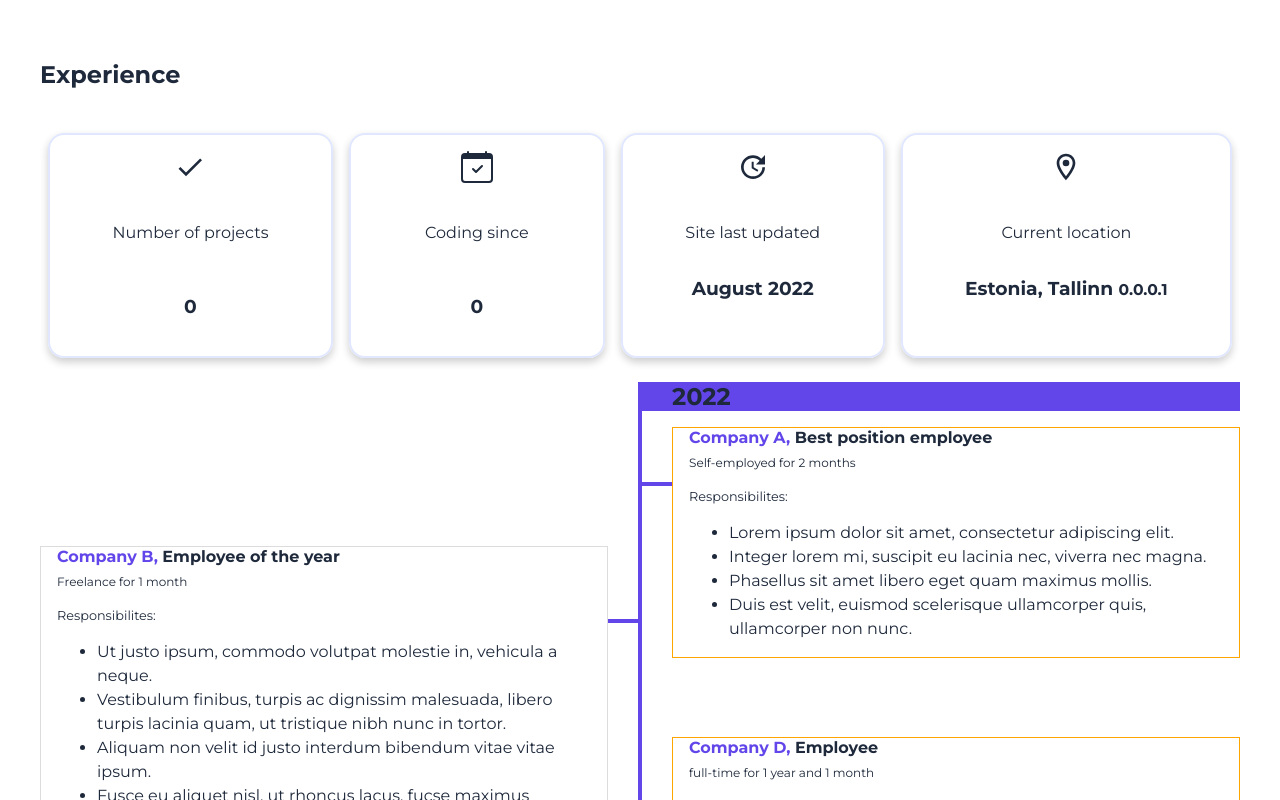
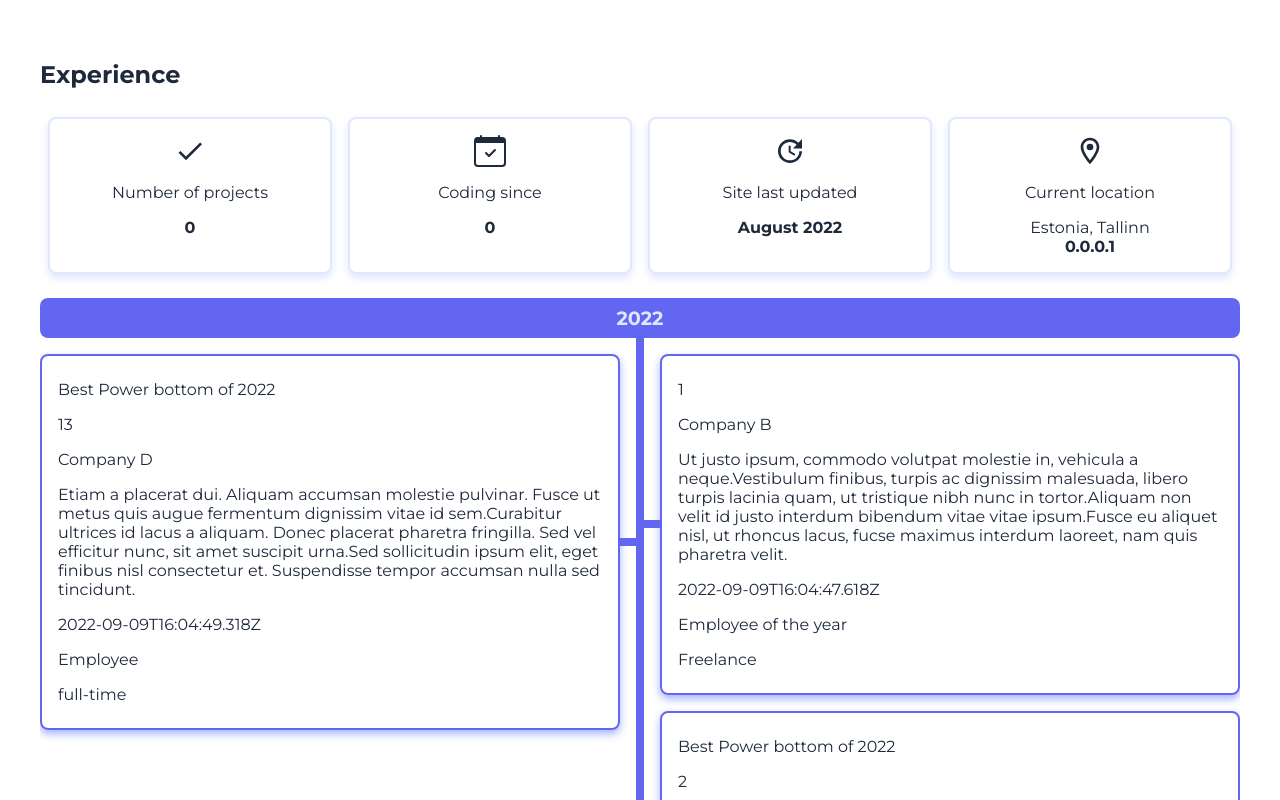
Before and after one commit to Seeru-crypto/aurora_front, a Next.js app: page / in a window 1280 px wide. Shown: the part 760-1560 px from the top of the page. Built offline with nearby package versions, Linux system fonts and the light colour scheme.

Commit message:
style: :art: Reworked all experience timeline view

```diff
--- a/src/components/experience/SectionCounter.tsx
+++ b/src/components/experience/SectionCounter.tsx
@@ -1,10 +1,9 @@
-import {BsCalendarCheck} from 'react-icons/bs';
-import {MdOutlineDone, MdOutlineLocationOn, MdUpdate} from 'react-icons/md';
+import { BsCalendarCheck } from 'react-icons/bs';
+import { MdOutlineDone, MdOutlineLocationOn, MdUpdate } from 'react-icons/md';
 import styled from 'styled-components';
 import data from '../../data.json';
-import {RootState, useAppSelector} from '../../state/store';
+import { RootState, useAppSelector } from '../../state/store';
 import NumberCounter from '../util/NumberCounter';
-import {IconContext} from "react-icons";
 
 export default function SectionCounter(): JSX.Element {
   const auroraLastUpdated = useAppSelector<string>((state: RootState) => state.app.auroraLastUpdated);
@@ -16,84 +15,66 @@ export default function SectionCounter(): JSX.Element {
     HERO_SECTION_LOCATION,
   } = data.text;
 
-  const iconOptions = {
-    className: "icon"
-  }
   // TODO: Fix rerendering bug, where counter becomes wider and thinner when counters are running up
   return (
     <SectionCounterStyle>
-        <div className="sectionCards">
-          <div className="sectionCard">
-            <i className="icon">
-              <IconContext.Provider value={iconOptions}>
-                <MdOutlineDone/>
-              </IconContext.Provider>
-            </i>
+      <div className="card">
+        <MdOutlineDone className="icon" />
         <p>{HERO_SECTION_PROJECTS_TITLE}</p>
-          <h3>
-            <NumberCounter endNumberValue={numberOfProjects} startNumberValue={0} duration={2000}  />
-          </h3>
+        <NumberCounter
+          className="highlight"
+          endNumberValue={numberOfProjects | 0}
+          startNumberValue={0}
+          duration={2000}
+        />
       </div>
-        <div className="sectionCard">
-          <i className="icon">
-            <IconContext.Provider value={iconOptions}>
-              <BsCalendarCheck/>
-            </IconContext.Provider>
 
-          </i>
+      <div className="card">
+        <BsCalendarCheck className="icon" />
         <p>{HERO_SECTION_CODING_SINCE[0]}</p>
-          <h3>
-            <NumberCounter endNumberValue={parseInt(HERO_SECTION_CODING_SINCE[1])} startNumberValue={1995} duration={2000} />
-          </h3>
+        <NumberCounter
+          endNumberValue={parseInt(HERO_SECTION_CODING_SINCE[1])}
+          startNumberValue={1995}
+          duration={2000}
+          className="highlight"
+        />
       </div>
-        <div className="sectionCard">
-          <i className="icon">
-            <IconContext.Provider value={iconOptions}>
-              <MdUpdate/>
-            </IconContext.Provider>
-          </i>
+
+      <div className="card">
+        <MdUpdate className="icon" />
         <p>{HERO_SECTION_LAST_UPDATED_TITLE}</p>
-          <h3>{auroraLastUpdated}</h3>
+        <span className="highlight">{auroraLastUpdated}</span>
       </div>
-        <div className="sectionCard">
-          <i className="icon">
-            <IconContext.Provider value={iconOptions}>
-              <MdOutlineLocationOn/>
-            </IconContext.Provider>
-          </i>
+
+      <div className="card">
+        <MdOutlineLocationOn className="icon" />
         <p>{HERO_SECTION_LOCATION[0]}</p>
-          <h3>
-            {HERO_SECTION_LOCATION[1]} <small>{<NumberCounter endNumberValue={127} startNumberValue={0} duration={2000} />}.0.0.1</small>
-          </h3>
-        </div>
+        <span>{HERO_SECTION_LOCATION[1]}</span>
+        <span className="highlight">
+          <NumberCounter endNumberValue={127} startNumberValue={0} duration={2000} />
+          .0.0.1
+        </span>
       </div>
     </SectionCounterStyle>
   );
 }
 
 const SectionCounterStyle = styled.div`
-  .sectionCards {
   display: flex;
-    flex-wrap: wrap;
-    padding: 1rem 0;
-  }
+  flex-flow: row wrap;
 
-  .icon {
-    font-size: ${(props) => props.theme.size.$500};
-    padding: 0.5rem 0;
-  }
-
-  .sectionCard {
+  .card {
+    align-items: center;
+    border: 2px solid ${(props) => props.theme.primaryColor.$100};
+    border-radius: ${(props) => props.theme.borderRadius};
+    box-shadow: 0 4px 8px 0 ${(props) => props.theme.primaryColor.$100};
+    cursor: default;
     display: flex;
-    flex-direction: column;
-    align-items: center;
-    box-shadow: 0 4px 8px 0 rgba(0, 0, 0, 0.2);
-    border: 2px solid ${(props) => props.theme.primaryColor.$100};
-    min-width: 21%;
-    border-radius: 1rem;
-    flex: 1 1 auto;
+    flex-flow: column nowrap;
+    flex: 1 1 20%;
     margin: 0.5rem;
-    cursor: auto;
+    padding: 0 0 1rem 0;
+    transition: border ${(props) => props.theme.transition};
 
     :hover {
       border: 2px solid ${(props) => props.theme.primaryColor.$400};
@@ -101,10 +82,22 @@ const SectionCounterStyle = styled.div`
       .icon {
         fill: ${(props) => props.theme.buttonHoverBkgColor};
       }
+
+      .highlight {
+        color: ${(props) => props.theme.primaryColor.$400};
+      }
     }
   }
 
-  @media (max-width: 1200px) {
-    border: 1px solid orange;
+  .icon {
+    font-size: ${(props) => props.theme.size.$500};
+    padding: 1rem 0 0 0;
+    transition: fill ${(props) => props.theme.transition};
+  }
+
+  .highlight {
+    font-weight: bold;
+    margin: 0;
+    transition: color ${(props) => props.theme.transition};
   }
 `;
--- a/src/components/experience/Timeline.tsx
+++ b/src/components/experience/Timeline.tsx
@@ -1,124 +1,210 @@
+import { Fragment, HTMLAttributes, useEffect, useRef, useState } from 'react';
 import styled from 'styled-components';
 import data from '../../data.json';
-import { TimelineCard } from './TimelineCard';
+import Button from '../util/Button';
 
 export type ExperienceType = {
-  startDate: string;
-  employer: string;
-  title: string;
-  typeOfEmployment: string;
-  responsibilities: string[];
   achievements: string[];
   durationMonths?: number;
+  employer: string;
+  responsibilities: string[];
+  startDate: string;
+  title: string;
+  techStack: string[];
+  typeOfEmployment: string;
 };
 
-export default function Timeline(): JSX.Element {
-  const experience = data.experience as ExperienceType[];
+type TimelineProps = {
+  filteredTechs: string[];
+};
 
-  function getAllYears(experience: ExperienceType[]) {
-    const sortedList = new Map<number, ExperienceType[]>();
-    experience.forEach((experience) => {
-      const startYear = new Date(experience.startDate).getFullYear();
-      if (sortedList.get(startYear)) {
-        const existingData = sortedList.get(startYear)!;
-        existingData.push(experience);
-        sortedList.set(startYear, existingData);
-      } else {
-        sortedList.set(startYear, [experience]);
-      }
-    });
-    // ToDo: Might cause error on older browsers
-    // @ts-ignore
-    return new Map([...sortedList].sort().reverse());
+export default function Timeline(props: TimelineProps): JSX.Element {
+  const defaultTimelineHeight = '100%';
+  const { filteredTechs = [] } = props;
+  const [isExpanded, setIsExpanded] = useState(false);
+  const [viewportHeight, setViewportHeight] = useState(0);
+  const [timelineHeight, setTimelineHeight] = useState(defaultTimelineHeight);
+  // NOTE: Keep tech stacks lowercase otherwise you'll break the filter
+  const [sortedExperiences, setSortedExperiences] = useState<ExperienceType[]>([]);
+  const isFilterApplied = filteredTechs.length > 0;
+  const viewportRef = useRef<HTMLDivElement>(null);
+  let yearCount = 9999;
+
+  useEffect(() => {
+    try {
+      // NOTE: ISO8601 can be lexically sorted
+      const experiences = data.experience.sort((a, b) => -a.startDate.localeCompare(b.startDate)) as ExperienceType[];
+      setSortedExperiences(experiences);
+    } catch (error) {
+      setSortedExperiences([]);
     }
 
-  const sortedEvents = getAllYears(experience);
-  const eventYears = Array.from(sortedEvents.keys()) as number[];
+    viewportRef.current && setViewportHeight(viewportRef.current.clientHeight);
+  }, [sortedExperiences]);
+
+  useEffect(() => {
+    isExpanded ? setTimelineHeight(`${viewportRef.current!.offsetHeight}px`) : setTimelineHeight(defaultTimelineHeight);
+  }, [isExpanded]);
+
+  function getShownAmount(): number {
+    if (isFilterApplied) {
+      return sortedExperiences.length;
+    }
+    return isExpanded ? sortedExperiences.length : 3;
+  }
 
   return (
-    <TimelineStyles>
-      <div className="line" />
+    <TimelineStyles viewportHeight={viewportHeight} timelineHeight={timelineHeight}>
+      <div className="viewport">
+        <div className="experiences" ref={viewportRef}>
+          {sortedExperiences
+            .slice(0, getShownAmount())
+            .filter((experience: ExperienceType) =>
+              isFilterApplied
+                ? filteredTechs.some((filteredTech: string) =>
+                    experience.techStack.includes(filteredTech.toLowerCase())
+                  )
+                : experience
+            )
+            .map((experience: ExperienceType, index: number) => {
+              const experienceYear = new Date(experience.startDate).getFullYear();
 
-      {eventYears.map((entry: number) => (
-        <div className="yearlyExperience" key={entry}>
-          {/* TODO: Fred's genius will think how to minimize it */}
-          {entry % 2 ? (
-            <>
-              <h2 className="year">{entry}</h2>
-              <div />
-            </>
-          ) : (
-            <>
-              <div />
-              <h2 className="year">{entry}</h2>
-            </>
-          )}
-          {Array.from(sortedEvents.get(entry) as ExperienceType[]).map((event: ExperienceType, index: number) => {
-            return index % 2 ? (
-              <>
-                <TimelineCard className="card" key={event.startDate} event={event} isLeftSide={index % 2 === 0} />
-                <div />
-              </>
-            ) : (
-              <>
-                <div />
-                <TimelineCard className="card" key={event.startDate} event={event} isLeftSide={index % 2 === 0} />
-              </>
+              if (experienceYear !== yearCount) {
+                if (yearCount - experienceYear > 0) {
+                  yearCount = experienceYear;
+                }
+
+                return (
+                  <Fragment key={index}>
+                    <span className="year">{experienceYear}</span>
+                    <Experience className="experience" experience={experience} />
+                  </Fragment>
                 );
+              } else {
+                return <Experience className="experience" key={index} experience={experience} />;
+              }
             })}
         </div>
-      ))}
+      </div>
+
+      <Button className="toggle-extra" onClick={() => setIsExpanded(!isExpanded)}>
+        Show {isExpanded ? 'less' : 'more'}
+      </Button>
     </TimelineStyles>
   );
 }
 
-const TimelineStyles = styled.div`
-  overflow: hidden;
+type ExperienceProps = {
+  experience: ExperienceType;
+} & HTMLAttributes<HTMLDivElement>;
+
+function Experience(props: ExperienceProps): JSX.Element {
+  const { achievements, durationMonths, employer, responsibilities, startDate, title, typeOfEmployment } =
+    props.experience;
+  return (
+    <div {...props}>
+      <p>{achievements}</p>
+      <p>{durationMonths}</p>
+      <p>{employer}</p>
+      <p>{responsibilities}</p>
+      <p>{startDate}</p>
+      <p>{title}</p>
+      <p>{typeOfEmployment}</p>
+    </div>
+  );
+}
+
+const TimelineStyles = styled.div<{ viewportHeight: number; timelineHeight: string }>`
+  .viewport {
+    height: ${(props) => `${props.viewportHeight}px`};
+    overflow-y: auto;
+    overflow-x: hidden;
     position: relative;
 
-  .line {
-    background-color: ${(props) => props.theme.primary};
-    height: 100%;
+    ::after {
+      background-color: ${(props) => props.theme.primaryColor.$500};
+      border-radius: ${(props) => props.theme.borderRadius};
+      content: '';
+      height: ${(props) => `calc(${props.timelineHeight} - 2rem)`};
+      position: absolute;
       left: 50%;
-    position: absolute;
       transform: translateX(-50%);
-    width: 0.25rem;
+      top: 1rem;
+      width: 0.5rem;
+      z-index: -1;
     }
 
-  .yearlyExperience {
-    display: grid;
-    gap: 1rem 4rem;
-    grid-template-columns: 1fr 1fr;
+    @media (max-width: 768px) {
+      ::after {
+        display: none;
+      }
+    }
+  }
+
+  .experiences {
+    column-count: 2;
+    column-gap: 2.5rem;
+    column-width: 50%;
+
+    @media (max-width: 768px) {
+      column-count: 1;
+    }
+  }
+
+  .year + .experience {
+    margin-top: 0;
+  }
+
+  .experience {
+    border: 2px solid ${(props) => props.theme.primaryColor.$500};
+    border-radius: ${(props) => props.theme.borderRadius};
+    box-shadow: 0 4px 8px 0 ${(props) => props.theme.primaryColor.$300};
+    break-inside: avoid-column;
+    margin: 1rem 0;
+    padding: 0.5rem 1rem;
+    position: relative;
+
+    ::after,
+    ::before {
+      background-color: ${(props) => props.theme.primaryColor.$500};
+      content: '';
+      height: 0.5rem;
+      position: absolute;
+      top: 50%;
+      transform: translateY(-50%);
+      width: 1.5rem;
+
+      @media (max-width: 768px) {
+        ::after,
+        ::before {
+          display: none;
+        }
+      }
+    }
+
+    ::after {
+      right: -1.5rem;
+    }
+
+    ::before {
+      left: -1.5rem;
+    }
   }
 
   .year {
-    background-color: ${(props) => props.theme.primary};
-    color: ${(props) => props.theme.textColor};
-    padding: 0 0 0 2rem;
-    margin: 0 -2rem;
+    background-color: ${(props) => props.theme.primaryColor.$500};
+    border-radius: ${(props) => props.theme.borderRadius};
+    column-span: all;
+    color: ${(props) => props.theme.secondary};
+    display: block;
+    font-size: 1.2em;
+    font-weight: bold;
+    margin: 1rem 0;
+    padding: 0.5rem 1rem;
+    text-align: center;
   }
 
-  .card {
-    position: relative;
-    /* TODO: This is a hack for now */
-    margin-bottom: -8rem;
-
-    :nth-child(odd)::after,
-    :nth-child(even)::after {
-      background-color: ${(props) => props.theme.primary};
-      content: '';
-      display: block;
-      height: 0.25rem;
-      left: 100%;
-      position: absolute;
-      top: 25%;
-      transform: translateY(-50%);
-      width: 2rem;
-    }
-
-    :nth-child(even)::after {
-      left: unset;
-      right: 100%;
-    }
+  .toggle-extra {
+    margin: 2rem auto 0 auto;
   }
 `;
--- a/src/components/util/Button.tsx
+++ b/src/components/util/Button.tsx
@@ -17,7 +17,7 @@ const Button = forwardRef((props: ButtonProps, ref: ForwardedRef<HTMLButtonEleme
   return (
     <ButtonStyles
       {...props}
-      className={`${props.className}${isActive ? ' active' : ''}`}
+      className={`${props.className} ${isActive && ' active'}`}
       buttonType={buttonType}
       ref={ref}>
       {children}
--- a/src/components/util/NumberCounter.tsx
+++ b/src/components/util/NumberCounter.tsx
@@ -1,13 +1,20 @@
-import React, { useEffect, useState } from 'react';
-import styled from 'styled-components';
+import { useEffect, useState } from 'react';
 import { setIsInitialHeroCounterAnimation } from '../../state/appSlice';
 import { RootState, useAppDispatch, useAppSelector } from '../../state/store';
 
-const NumberCounter = ({ startNumberValue, endNumberValue, duration }: { startNumberValue: number, endNumberValue:  number, duration: number }) => {
+type NumberCounterProps = {
+  className?: string;
+  startNumberValue: number;
+  endNumberValue: number;
+  duration: number;
+};
+
+export default function NumberCounter(props: NumberCounterProps): JSX.Element {
+  const { startNumberValue, endNumberValue, duration, className } = props;
   const [currentValue, setCurrentValue] = useState(0);
-  const isInView = true;
+  // TODO: Why just keep a static boolean, if you could toggle it?
+  const [isInView] = useState(true);
   const currentPage = useAppSelector<string>((state: RootState) => state.app.currentPage);
-
   const isInitialAnimation = useAppSelector<boolean>((state: RootState) => state.app.isInitialHeroCounterAnimation);
   const dispatch = useAppDispatch();
 
@@ -35,17 +42,5 @@ const NumberCounter = ({ startNumberValue, endNumberValue, duration }: { startNu
     }
   }, [startNumberValue, endNumberValue, duration, isInView, currentPage, isInitialAnimation, dispatch]);
 
-  return <CounterStyle>{currentValue}</CounterStyle>;
-};
-
-export default NumberCounter;
-
-const CounterStyle = styled.div`
-  display: inherit;
-  font-size: inherit;
-  margin-block-start: inherit;
-  margin-block-end: inherit;
-  margin-inline-start: inherit;
-  margin-inline-end: inherit;
-  font-weight: inherit;
-`;
+  return <span className={className}>{currentValue}</span>;
+}
--- a/src/data.json
+++ b/src/data.json
@@ -118,7 +118,7 @@
         "In quis metus sit amet felis tincidunt facilisis.",
         "Duis vitae semper elit, et sollicitudin dui, quisque lacinia urna in lacinia tristique, proin nec ipsum metus."
       ],
-      "techStack": ["java", "react typescrit"]
+      "techStack": ["java", "react", "typescript"]
     },
     {
       "startDate": "2022-09-09T16:04:49.318Z",
@@ -172,7 +172,7 @@
         "In volutpat imperdiet turpis, ac fringilla dui egestas volutpat. Nunc non efficitur lectus, sed suscipit sem. Quisque feugiat velit ac purus tempor feugiat. Etiam pretium risus nec malesuada accumsan. Suspendisse potenti. Vivamus ullamcorper quis justo congue tincidunt. Curabitur pulvinar quam sed ex iaculis fringilla.",
         "Lead coffee procurer"
       ],
-      "techStack": ["azure", "react typescript"]
+      "techStack": ["azure", "react", "typescript"]
     }
   ],
   "text": {
--- a/tsconfig.json
+++ b/tsconfig.json
@@ -1,6 +1,6 @@
 {
   "compilerOptions": {
-    "target": "es5",
+    "target": "ES2015",
     "lib": ["dom", "dom.iterable", "esnext"],
     "allowJs": true,
     "skipLibCheck": true,
```
Also changed, not shown: src/components/landing/CtaButton.tsx (+5 -8 lines), src/components/work/Archive.tsx (+4 -5 lines), src/pages/index.tsx (+11 -11 lines). Lines whose indentation alone changed are shown as unchanged.
